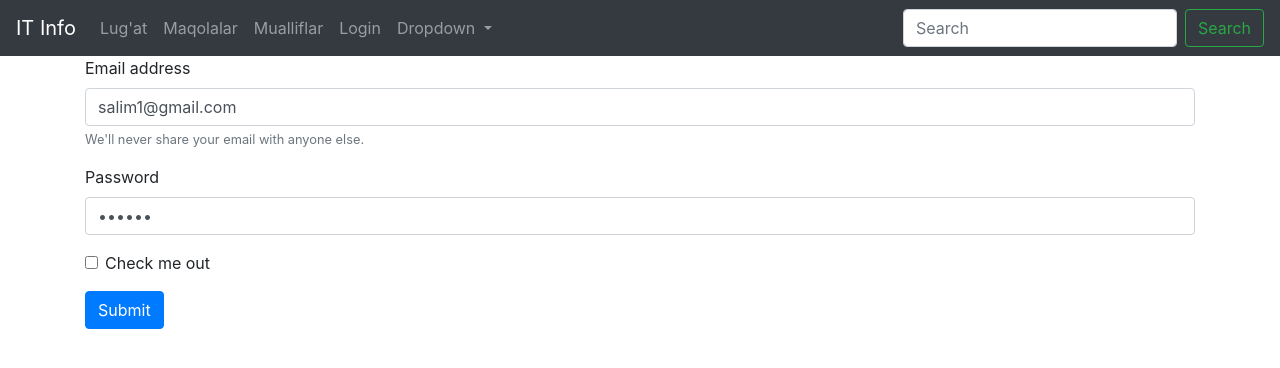
After one commit to samandarlv/it-_info, a Node server app: template views/login.hbs in a window 1280 px wide. The commit adds this page. Shown: the top 368 px of the page. Run offline with Node 20, Linux system fonts and the light colour scheme; the template is opened without the code that fills it, so the values that code supplies are empty; some libraries are stand-ins or nearby versions.

Commit message:
login added

```diff
--- a/config/default.json
+++ b/config/default.json
@@ -5,8 +5,8 @@
     "secret": "MyVeryVerySecretkey",
     "access_key": "BuAccessuchunMahfiyKalit",
     "refresh_key": "BuRefreshuchunMahfiyKalit",
-    "access_time": "30d",
-    "refresh_time": "30d",
+    "access_time": "15s",
+    "refresh_time": "30s",
     "refresh_ms": 2592000000,
     "smtp_host": "smtp.gmail.com",
     "smtp_port": 587,
--- a/controllers/author.controller.js
+++ b/controllers/author.controller.js
@@ -154,7 +154,7 @@ const loginAuthor = async (req, res) => {
 
         res.cookie("refreshToken", tokens.refreshToken, {
             maxAge: config.get("refresh_ms"),
-            httpOnly: true,
+            // httpOnly: true,
         });
 
         //uncaughtException
@@ -223,7 +223,7 @@ const refreshAuthorToken = async (req, res) => {
 
     res.cookie("refreshToken", tokens.refreshToken, {
         maxAge: config.get("refresh_ms"),
-        httpOnly: true,
+        // httpOnly: true,
     });
 
     res.status(200).send({ ...tokens });
--- a/routes/author.routes.js
+++ b/routes/author.routes.js
@@ -26,7 +26,7 @@ router.delete("/delete/:id", authorPolice, deleteAuthor);
 router.post("/login", Validator("author_email_pass"), loginAuthor);
 router.post("/logout", logoutAuthor);
 router.put("/:id", Validator("author"), authorPolice, updateAuthor);
-// router.post("/refresh", refreshAuthorToken);
+router.post("/refresh", refreshAuthorToken);
 router.get("/activate/:link", authorActivate);
 
 module.exports = router;
--- a/views/js/script.js
+++ b/views/js/script.js
@@ -1,15 +1,43 @@
 async function getAuthors() {
-    localStorage.setItem(
-        "accessToken",
-        "eyJhbGciOiJIUzI1NiIsInR5cCI6IkpXVCJ9.eyJpZCI6IjY0OTI4YWZhYTNjYThkY2FlNzYzZWM2OCIsImlzX2V4cGVydCI6ZmFsc2UsImF1dGhvclJvbGVzIjpbIlJFQUQiLCJXUklURSJdLCJpYXQiOjE2ODc1NDA0OTAsImV4cCI6MTY5MDEzMjQ5MH0.m5adlG6zDTjN9yQUO-11LN7HASoiox_zYmGHPRnlVzs"
-    );
-    const accessToken = localStorage.getItem("accessToken");
+    const loginUrl = "/login";
+
+    let accessToken = localStorage.getItem("accessToken");
+    console.log("accessToken:", accessToken);
+    const accessTokenExpTime = getTokenExpiration(accessToken);
+    console.log("accessTokenExpTime:", accessTokenExpTime);
+    if (accessTokenExpTime) {
+      const currentTime = new Date();
+      if (currentTime < accessTokenExpTime) {
+        console.log("Access token is still valid.");
+      } else {
+        console.log("Access token has expired.");
+        const refreshToken = getTokenFromCookie("refreshToken");
+        console.log("refreshToken:", refreshToken);
+        const refreshTokenExpTime = getTokenExpiration(refreshToken);
+        console.log("refreshTokenExpTime: ", refreshTokenExpTime);
+        if (refreshTokenExpTime) {
+          const currentTime = new Date();
+          if (currentTime < refreshTokenExpTime) {
+            console.log("Refresh token is still valid.");
+            accessToken = await refreshTokenFunc(refreshToken);
+            console.log("NewAccessToken:", accessToken);
+          } else {
+            console.log("Refresh token has expired.");
+            return window.location.replace(loginUrl);
+          }
+        } else {
+          console.log("Invalid access token format.");
+        }
+      }
+    } else {
+      console.log("Invalid access token format.");
+    }
 
     fetch("http://localhost:3000/api/author", {
       method: "GET",
       headers: {
         Authorization: `Bearer ${accessToken}`,
-            "Content-Type": "aplication/json",
+        "Content-Type": "application/json",
       },
       mode: "cors",
     })
@@ -20,12 +48,12 @@ async function getAuthors() {
           console.log("Request failed with status: " + response.status);
         }
       })
-        .then((authors) => {
-            console.log(authors.data);
-            displayAuthors(authors.data);
+      .then((author) => {
+        console.log(author.data);
+        displayAuthors(author.data);
       })
       .catch((error) => {
-            console.error("Error", error);
+        console.error("Error:", error);
       });
   }
 
@@ -125,3 +153,52 @@ function displayTopic(topics) {
             listenContainer.appendChild(listItem);
         });
 }
+
+
+function getTokenExpiration(token) {
+    const decodedToken = JSON.parse(atob(token.split(".")[1]));
+    if (decodedToken && decodedToken.exp) {
+      return new Date(decodedToken.exp * 1000); // Convert expiration time from seconds to milliseconds
+    }
+    return null;
+  }
+
+  function getTokenFromCookie(cookieName) {
+    const cookies = document.cookie.split(";");
+    console.log(cookies, cookieName);
+    for (let i = 0; i < cookies.length; i++) {
+      const cookie = cookies[i].trim();
+      if (cookie.startsWith(`${cookieName}=`)) {
+        return cookie.substring(cookieName.length + 1);
+      }
+    }
+    return null;
+  }
+
+  async function refreshTokenFunc() {
+    return fetch("http://localhost:3000/api/author/refresh", {
+      method: "POST",
+      credentials: "include",
+      headers: {
+        Accept: "application/json",
+        "Content-Type": "application/json",
+      },
+    })
+      .then((response) => {
+        console.log(response);
+        if (response.ok) {
+          console.log("Refreshed successful");
+          return response.json();
+        } else {
+          console.error("Refreshing failed");
+        }
+      })
+      .then((tokens) => {
+        console.log(tokens.accessToken);
+        localStorage.setItem("accessToken", tokens.accessToken);
+        return tokens.accessToken;
+      })
+      .catch((error) => {
+        console.error("Error:", error);
+      });
+  }
--- /dev/null
+++ b/views/login.hbs
@@ -0,0 +1,70 @@
+<form id="loginForm">
+    <div class="form-group">
+        <label for="author_email">Email address</label>
+        <input
+            type="email"
+            class="form-control"
+            id="author_email"
+            name="author_email"
+            aria-describedby="emailHelp"
+            placeholder="Enter email"
+            value="salim1@gmail.com"
+        />
+        <small id="emailHelp" class="form-text text-muted">We'll never share
+            your email with anyone else.</small>
+    </div>
+    <div class="form-group">
+        <label for="author_password">Password</label>
+        <input
+            type="password"
+            class="form-control"
+            id="author_password"
+            name="author_password"
+            placeholder="Password"
+            value="123456"
+        />
+    </div>
+    <div class="form-group form-check">
+        <input type="checkbox" class="form-check-input" id="exampleCheck1" />
+        <label class="form-check-label" for="exampleCheck1">Check me out</label>
+    </div>
+    <button type="submit" class="btn btn-primary">Submit</button>
+</form>
+
+<script>
+    const form = document.getElementById("loginForm");
+
+    form.addEventListener("submit", async(e) => {
+        e.preventDefault();
+        const author_email = document.getElementById("author_email").value;
+        const author_password = document.getElementById("author_password").value;
+
+        try{
+            const response=fetch("http://localhost:3000/api/author/login", {
+                method: "POST",
+                headers: {
+                    "Content-Type": "application/json"
+                },
+                body: JSON.stringify({author_email,author_password})
+            })
+            .then((response) => {
+                console.log(response)
+                if(response.ok) {
+                    console.log("Login successful")
+                    return response.json()
+                } else {
+                    console.log("Login failed")
+                }
+            })
+            .then((tokens) => {
+                console.log(tokens.accessToken);
+                localStorage.setItem("accessToken", tokens.accessToken)
+            })
+            .catch((error) => {
+                console.log("Error:", error)
+            })
+        } catch(error){
+            console.log("An error occurred", error)
+        }
+    })
+</script>
--- a/views/partials/navbar.hbs
+++ b/views/partials/navbar.hbs
@@ -24,7 +24,10 @@
             <li class="nav-item">
                 <a class="nav-link {{#if isAuthor}} active {{/if}}" href="/authors">Mualliflar</a>
             </li>
-
+            <li class="nav-item">
+                <a
+                    class="nav-link {{#if isLogin}} active {{/if}}" href="/login">Login</a>
+            </li>
             <li class="nav-item dropdown">
                 <a
                     class="nav-link dropdown-toggle"
@@ -44,14 +47,6 @@
                     <a class="dropdown-item" href="#">Something else here</a>
                 </div>
             </li>
-            <li class="nav-item">
-                <a
-                    class="nav-link disabled"
-                    href="#"
-                    tabindex="-1"
-                    aria-disabled="true"
-                >Disabled</a>
-            </li>
         </ul>
         <form class="form-inline my-2 my-lg-0">
             <input
```
Also changed, not shown: routes/view.routes.js (+7 -0 lines). Lines whose indentation alone changed are shown as unchanged.
